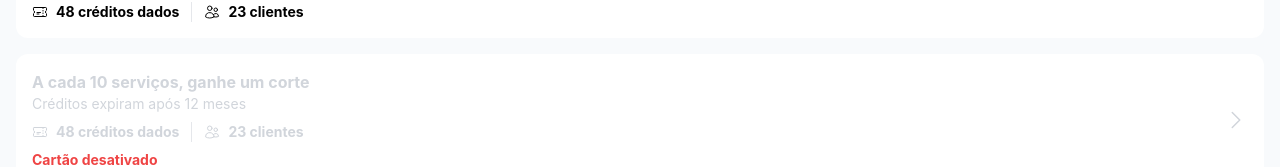
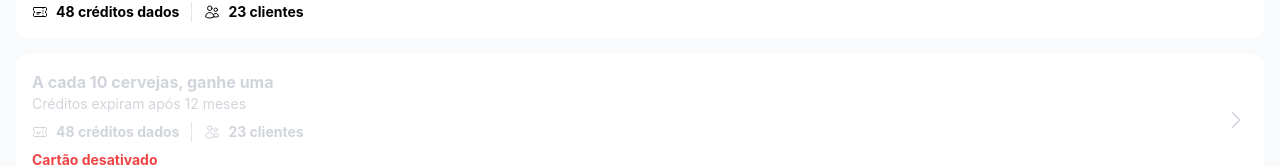
Before and after one commit to maykel-esser/caramelo, a Next.js app: page /poc/client/cards in a window 1280 px wide. Shown: the part 248-415 px from the top of the page. Built offline with nearby package versions, Linux system fonts and the light colour scheme.

Commit message:
style(poc): change service description

```diff
--- a/pages/poc/client/cards/index.js
+++ b/pages/poc/client/cards/index.js
@@ -30,7 +30,7 @@ export default function Page() {
                         status={RESOURCE_STATUS.ACTIVE}
                     />
                     <CardList
-                        title="A cada 10 serviços, ganhe um corte"
+                        title="A cada 10 cervejas, ganhe uma"
                         expiresIn="12 meses"
                         creditsGiven="48"
                         clientsUsing="23"
```
